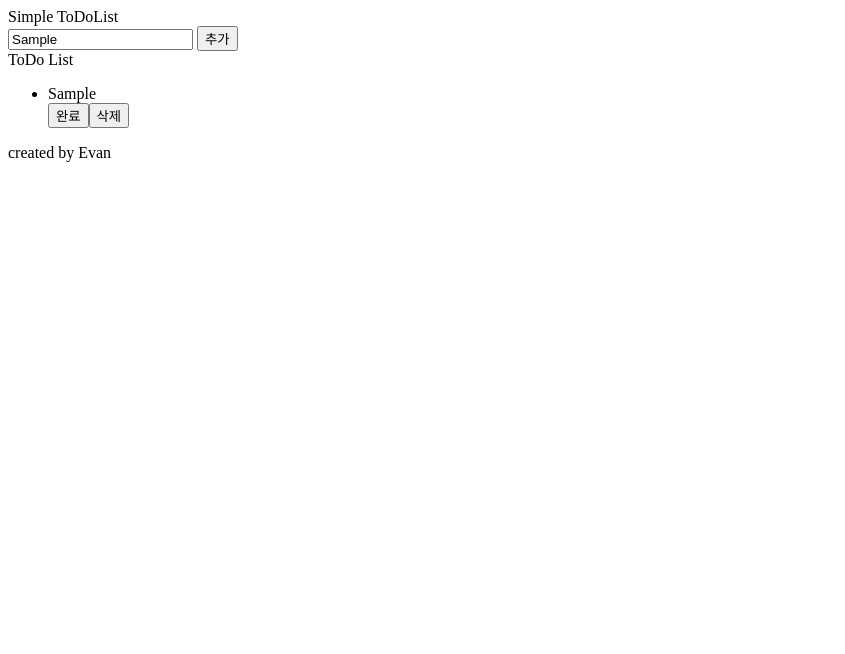
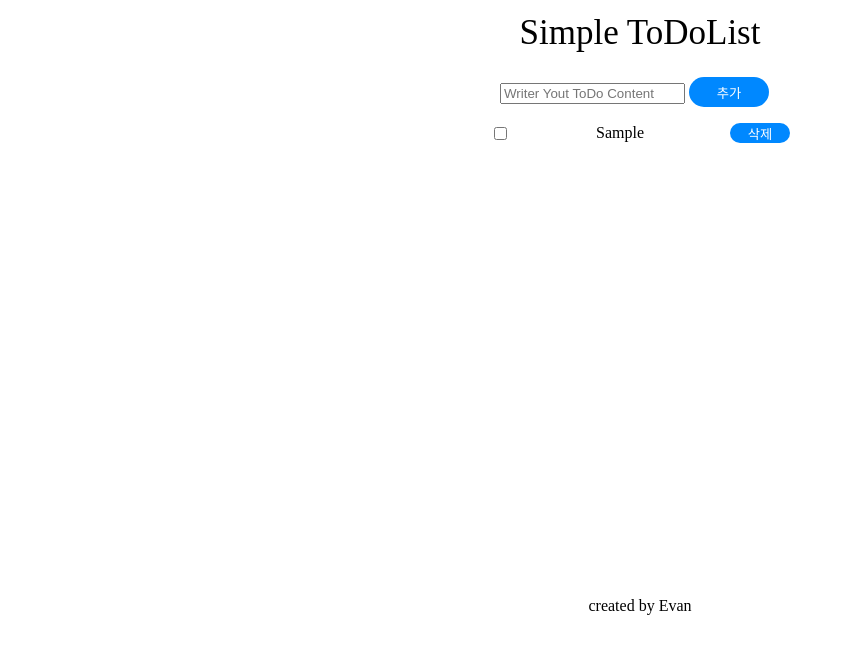
Before and after one commit to kchsoft/ktb-simple-todo-list, a plain HTML site: page index.html in a window 1280 px wide. Both pictures are taken after typing "Sample" into the empty fields and a click on the button "추가". Shown: the whole page, without its empty margins (0-845 px from the left). Drawn offline with Linux system fonts and the light colour scheme.

Commit message:
first complete todo list

```diff
--- a/index.css
+++ b/index.css
@@ -0,0 +1,70 @@
+body{
+  display : flex;
+  flex-direction: column;
+}
+
+header{
+  font-size : 35px;
+  font-weight: 500;
+  line-height: 1.4; /*위 아래 줄 간격 조절*/
+  text-align: center;
+  margin-bottom: 20px;
+}
+
+main{
+  height : 520px;
+}
+
+
+
+.todo-input{
+  width: 280px;
+  margin-left: auto; /*width 가 있어야 자동으로 가운데 정렬*/
+  margin-right: auto /*width 가 있어야 자동으로 가운데 정렬*/
+}
+
+.todo-input-button{
+  border : none;
+  border-radius: 20px;
+  background-color: #0088ff;
+  color : white;
+  cursor : pointer;
+  width: 80px;
+  height: 30px;
+  margin-left: auto;
+  margin-right: auto;
+}
+
+.todo-list{
+  width : 300px;
+  margin-left: auto;
+  margin-right: auto;
+}
+
+
+.todo-list-contents{
+  padding-left : 0px;
+}
+.todo-list-content{
+  display: flex;
+  justify-content: space-between;
+  align-items: center;
+}
+
+.todo-list-remove-btn{
+  border : none;
+  border-radius: 20px;
+  background-color: #0088ff;
+  color : white;
+  cursor : pointer;
+  width: 60px;
+  height: 20px;
+}
+
+.line-through{
+  text-decoration-line: line-through;
+}
+
+footer{
+  text-align: center;
+}
--- a/index.html
+++ b/index.html
@@ -16,14 +16,17 @@
     </section>
 
     <section class="todo-list">
-      ToDo List
-      <ul class="todo-list-contents">
-        <!-- <div>
-          <li>dynamic content</li>
-          <button>완료</button>
-          <button>삭제</button>
-        </div> -->
-      </ul>
+      <p class="todo-list-contents">
+        <!--
+        <div class="todo-list-content">
+          <input type="checkbox" class="todo-list-complete-box">
+            <li class="todo-list-value">
+              dynamic content
+            </li>
+          <button class="todo-list-remove-btn">삭제</button>
+        </div>
+        -->
+      </p>
     </section>
 
   </main>
--- a/index.js
+++ b/index.js
@@ -2,29 +2,88 @@ const todoInputButton = document.querySelector(".todo-input-button")
 const todoInputContent = document.querySelector(".todo-input-content")
 
 const todoListContents = document.querySelector(".todo-list-contents")
+const toDoListKey = "toDoList"
+
+todoInputButton.addEventListener("click",addToDo)
+
+showAllToDo()
+
+function showAllToDo(){
+  toDoList = JSON.parse(localStorage.getItem(toDoListKey))
+  if(toDoList === null) toDoList = []
+  for(i = 0; i < toDoList.length; i++){
+    showOneToDo(toDoList[i])
+  }
+}
 
 
-todoInputButton.addEventListener("click",function(){
-  const todoInputValue = todoInputContent.value
-
+function showOneToDo(todoValue){
+  if(todoValue === null || todoValue === "") return;
   const newToDoListContent = document.createElement("div")
   newToDoListContent.classList.add("todo-list-content")
 
-  const newToDoListValue = document.createElement("li")
+  const newToDoListValue = document.createElement("span")
   newToDoListValue.classList.add("todo-list-value")
-  newToDoListValue.textContent = todoInputValue
+  newToDoListValue.textContent = todoValue
 
-  const newToDoListCompleteBtn = document.createElement("button")
-  newToDoListCompleteBtn.textContent = "완료"
-  newToDoListCompleteBtn.classList.add("todo-list-complete-btn")
+  const newToDoListCompleteBox = document.createElement("input")
+  newToDoListCompleteBox.type = "checkbox"
+  newToDoListCompleteBox.classList.add("todo-list-complete-box")
+  newToDoListCompleteBox.addEventListener("change",checkComplete)
 
   const newTodoListRemoveBtn = document.createElement("button")
   newTodoListRemoveBtn.textContent = "삭제"
   newTodoListRemoveBtn.classList.add("todo-list-remove-btn")
+  newTodoListRemoveBtn.addEventListener("click",removeToDo)
 
   todoListContents.appendChild(newToDoListContent)
+  newToDoListContent.appendChild(newToDoListCompleteBox)
   newToDoListContent.appendChild(newToDoListValue)
-  newToDoListContent.appendChild(newToDoListCompleteBtn)
   newToDoListContent.appendChild(newTodoListRemoveBtn)
+  todoInputContent.value = ""
 
-})
+}
+
+
+
+function addToDo(){
+  const todoInputValue = todoInputContent.value
+  if(todoInputValue == "") return
+
+  if(checkDuplicateToDo(todoInputValue)){
+    alert("중복된 ToDo가 있습니다.")
+    return;
+  }
+  toDoList.push(todoInputValue)
+  localStorage.setItem(toDoListKey,JSON.stringify(toDoList))
+  showOneToDo(todoInputValue)
+}
+
+function checkDuplicateToDo(newToDo){
+  for( i = 0 ; i < toDoList.length;i++){
+    if(toDoList[i] === newToDo) return true
+  }
+  return false
+}
+
+function checkComplete(event){
+  const box = event.target
+  const parent = box.closest(".todo-list-content")
+  if(parent == null) return
+  const todoValue = parent.querySelector(".todo-list-value")
+
+  if(box.checked){
+    todoValue.classList.add("line-through")
+  } else if(!box.checked){
+    todoValue.classList.remove("line-through")
+  }
+}
+
+function removeToDo(event){
+  const btn = event.target
+  const parent = btn.closest(".todo-list-content")
+  const toDoValue = parent.querySelector(".todo-list-value")
+  toDoList = toDoList.filter((item) => item !== toDoValue.textContent)
+  localStorage.setItem(toDoListKey,JSON.stringify(toDoList))
+  parent.remove()
+}
```
